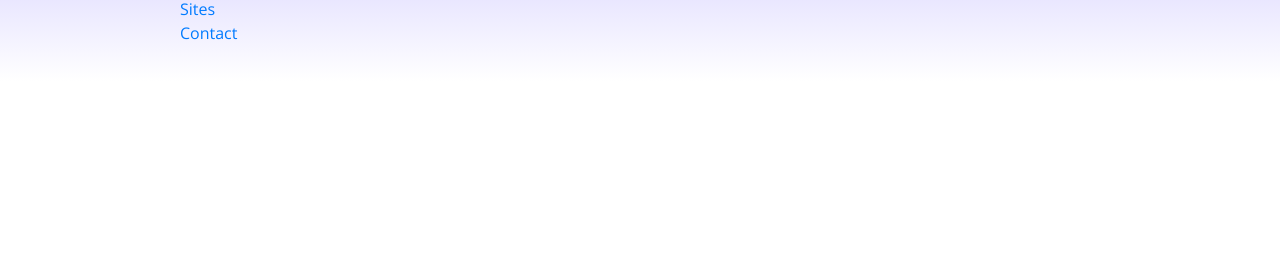
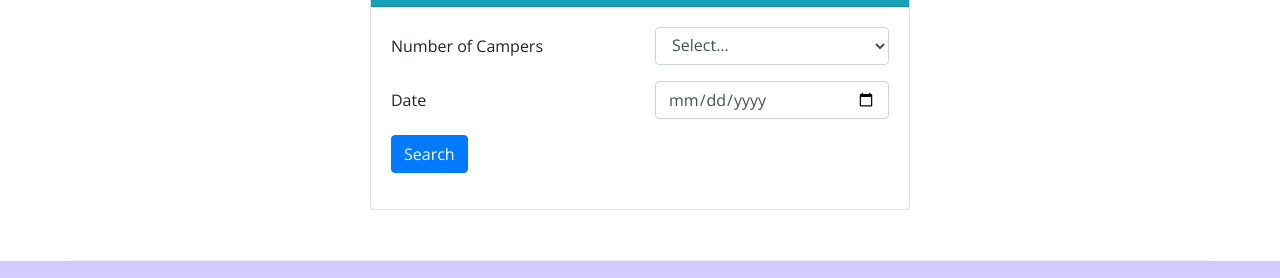
Before and after one commit to lorenhicks/bootstrap_project, a website: page index.html in a window 1280 px wide. Shown: the part 1256-1534 px from the top of the page. Before the commit the page ends 1337 px from the top, so only its background shows below. Drawn offline with nearby package versions, Linux system fonts and the light colour scheme.

Commit message:
Reservation System Added

```diff
--- a/index.html
+++ b/index.html
@@ -101,6 +101,42 @@
                 </div>
             </div>
         </div>
+        <div class="row row-content align-items-center">
+            <div class="col-sm-6 mx-auto">
+                <div class="card">
+                    <h3 class="card-header bg-info text-white">Reserve a Campsite</h3>
+                    <div class="card-body">
+                        <form id="reserveForm" action="">
+                            <div class="form-group row">
+                                <label for="numCampers" class="col-sm-6 col-form-label">Number of Campers</label>
+                                <div class="col">
+                                    <select name="numCampers" class="form-control" id="numCampers">
+                                        <option value="">Select...</option>
+                                        <option value="1">1</option>
+                                        <option value="2">2</option>
+                                        <option value="3">3</option>
+                                        <option value="4">4</option>
+                                        <option value="5">5</option>
+                                        <option value="6">6</option>
+                                    </select>
+                                </div>
+                            </div>
+                            <div class="form-group row">
+                                <label for="date" class="col-sm-6 col-form-label">Date</label>
+                                <div class="col">
+                                <input type="date" class="form-control" name="date" id="date" placeholder="Date">
+                                </div>
+                            </div>
+                            <div class="form-group row">
+                                <div class="col">
+                                    <button class="btn btn-primary" type="submit">Search</button>
+                                </div>
+                            </div>
+                        </form>
+                    </div>
+                </div>
+            </div>
+        </div>
     </div>
     <footer class="site-footer">
         <div class="container">
```
